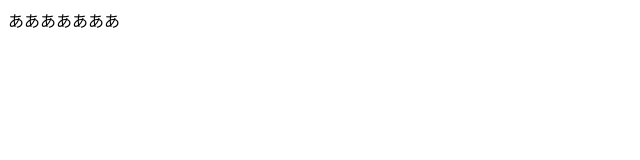
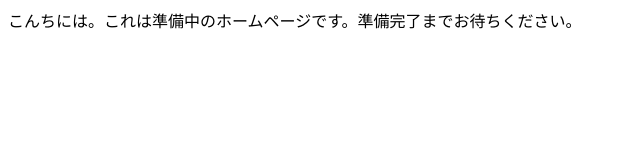
Before and after one commit to yuki-OKUBO-GAD/reli-r_application2, a plain HTML site: page index.html in a window 1280 px wide. Shown: the whole page, without its empty margins (0-640 px from the left). Drawn offline with Linux system fonts and the light colour scheme.

Commit message:
真面目に編集しました close #1

```diff
--- a/index.html
+++ b/index.html
@@ -1,7 +1,7 @@
 <!DOCTYPE html>
 <html>
-<head><title>テスト</title></head>
+<head><title>部活のホームページ</title></head>
 <body>
-    あああああああ
+    こんちには。これは準備中のホームページです。準備完了までお待ちください。
 </body>
 </html>
```
